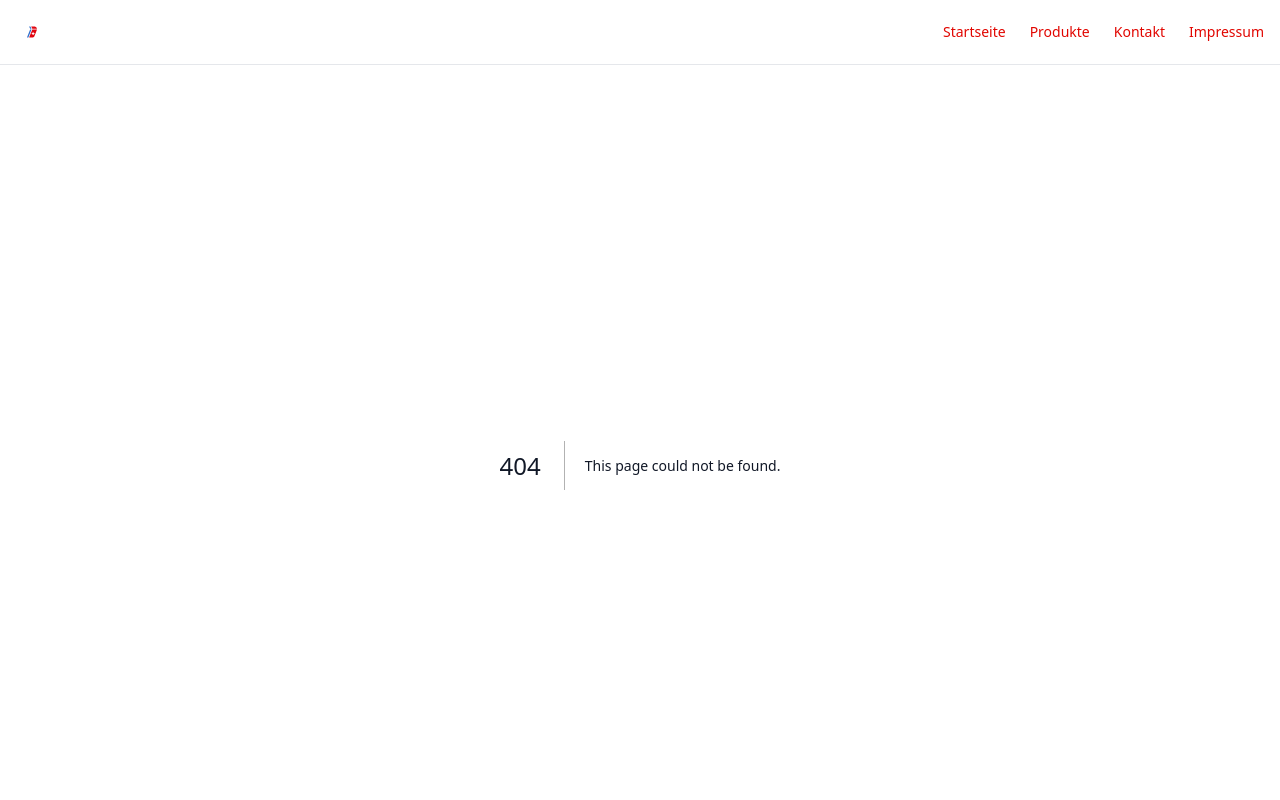
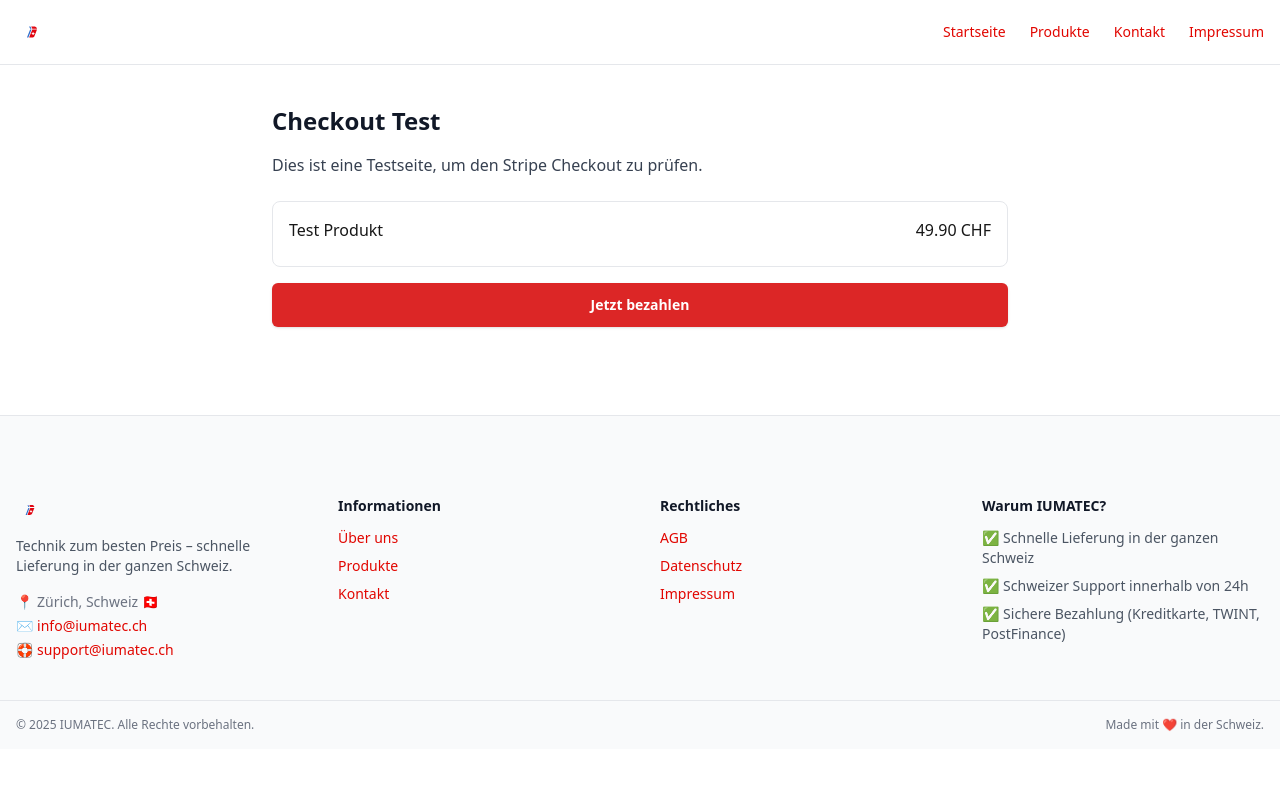
Before and after one commit to celsoneves32/iumatec-site, a Next.js app: page /checkout in a window 1280 px wide. Before the commit this address had no page. Shown: the top 800 px of the page. Built offline with nearby package versions, Linux system fonts and the light colour scheme.

Commit message:
Create page.tsx

```diff
--- /dev/null
+++ b/app/checkout/page.tsx
@@ -0,0 +1,31 @@
+import CheckoutButton from "@/components/CheckoutButton";
+
+export default function CheckoutTestPage() {
+  // Aqui só um exemplo fixo para testar
+  const items = [
+    {
+      id: "test-product-1",
+      title: "Test Produkt",
+      price: 49.9, // CHF
+      quantity: 1,
+    },
+  ];
+
+  return (
+    <main className="max-w-3xl mx-auto px-4 py-10">
+      <h1 className="text-2xl font-bold mb-4">Checkout Test</h1>
+      <p className="mb-6 text-gray-700">
+        Dies ist eine Testseite, um den Stripe Checkout zu prüfen.
+      </p>
+
+      <div className="border rounded-lg p-4 mb-4">
+        <div className="flex justify-between mb-2">
+          <span>{items[0].title}</span>
+          <span>{items[0].price.toFixed(2)} CHF</span>
+        </div>
+      </div>
+
+      <CheckoutButton items={items} />
+    </main>
+  );
+}
```
